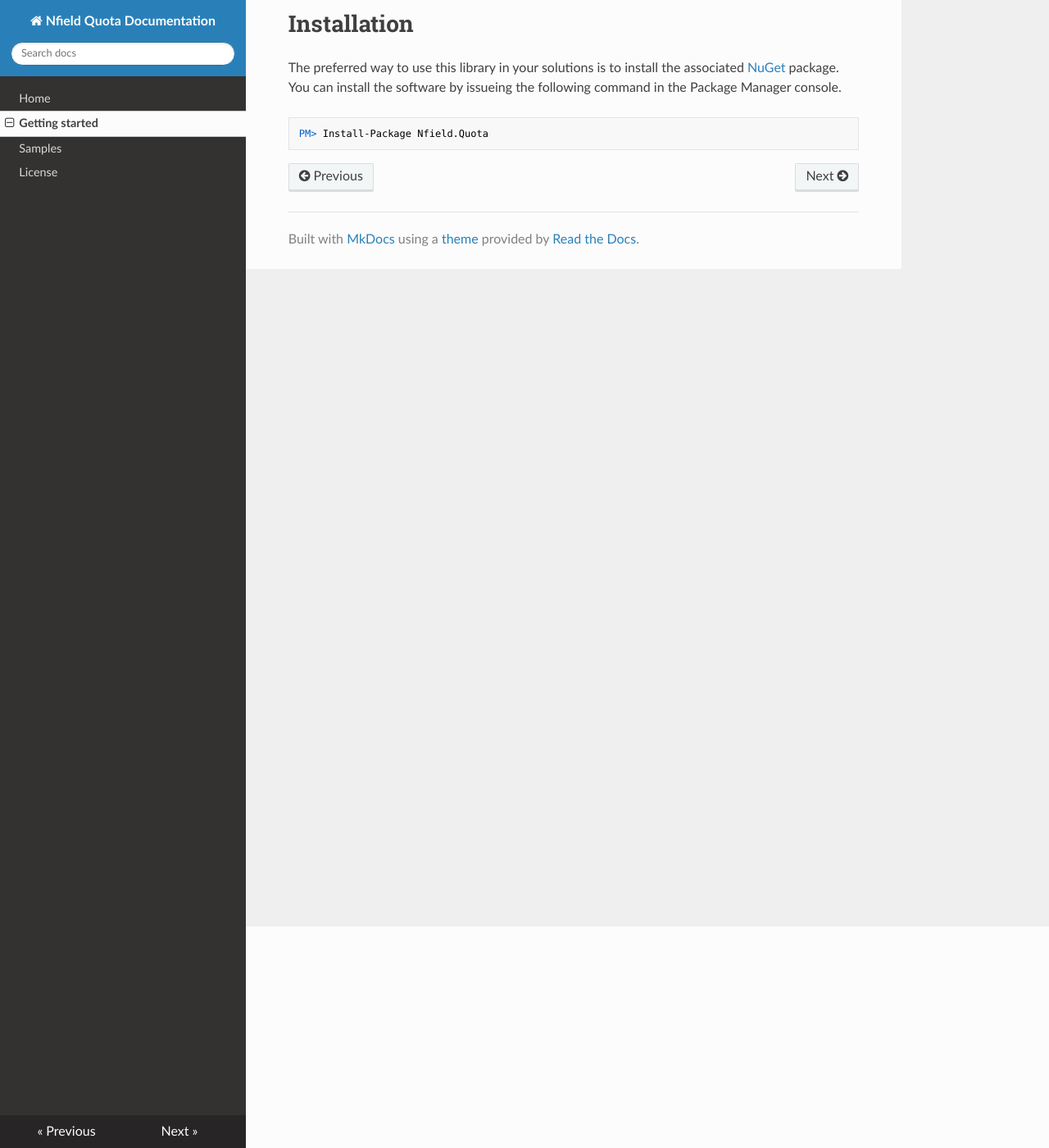
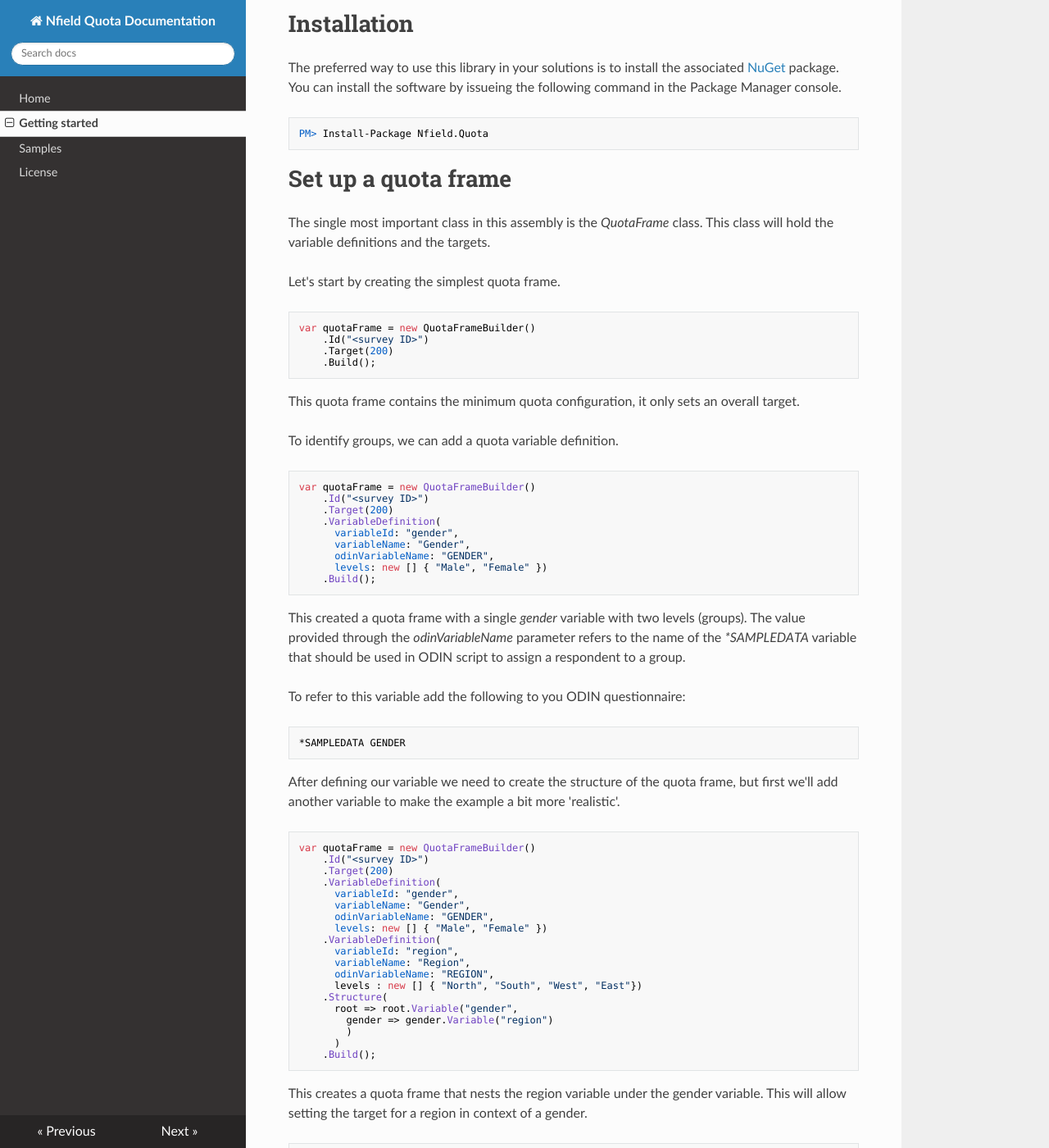
Before and after one commit to NIPOSoftwareBV/Nfield.Quota, an MkDocs documentation site: the page built from docs/getting_started.md, in a window 1280 px wide and 1400 px high, scrolled down 270 px. Shown: the whole window at 82% size. Built offline with MkDocs 1.6.1, drawn with Linux system fonts in a browser that asks for light colours; nearby versions of some CDN libraries; old or Windows-style settings are respelled for this version of MkDocs; some of the changed text lies outside the part shown.

Commit message:
More elaborate getting started

````diff
--- a/docs/getting_started.md
+++ b/docs/getting_started.md
@@ -1,15 +1,102 @@
-#Prerequisites
+# Prerequisites
 In order to use this library you will need the following:
 
 - .Net Framework 4.0 or later
 - An account for [Nfield] with access to the API
 
-#Installation
+# Installation
 The preferred way to use this library in your solutions is to install the associated [NuGet] package. You can install
 the software by issueing the following command in the Package Manager console.
 ```
 PM> Install-Package Nfield.Quota
 ```
 
+# Set up a quota frame
+The single most important class in this assembly is the _QuotaFrame_ class. This class will hold the variable
+definitions and the targets.
+
+Let's start by creating the simplest quota frame.
+
+```
+var quotaFrame = new QuotaFrameBuilder()
+    .Id("<survey ID>")
+    .Target(200)
+    .Build();
+```
+
+This quota frame contains the minimum quota configuration, it only sets an overall target.
+
+To identify groups, we can add a quota variable definition.
+
+```
+var quotaFrame = new QuotaFrameBuilder()
+    .Id("<survey ID>")
+    .Target(200)
+    .VariableDefinition(
+      variableId: "gender",
+      variableName: "Gender",
+      odinVariableName: "GENDER",
+      levels: new [] { "Male", "Female" })
+    .Build();
+```
+
+This created a quota frame with a single _gender_ variable with two levels (groups). The value provided through the
+_odinVariableName_ parameter refers to the name of the _*SAMPLEDATA_ variable that should be used in ODIN script
+to assign a respondent to a group.
+
+To refer to this variable add the following to you ODIN questionnaire:
+
+```ODIN
+*SAMPLEDATA GENDER
+```
+
+After defining our variable we need to create the structure of the quota frame, but first we'll add another variable to make the example a bit more 'realistic'.
+
+```
+var quotaFrame = new QuotaFrameBuilder()
+    .Id("<survey ID>")
+    .Target(200)
+    .VariableDefinition(
+      variableId: "gender",
+      variableName: "Gender",
+      odinVariableName: "GENDER",
+      levels: new [] { "Male", "Female" })
+    .VariableDefinition(
+      variableId: "region",
+      variableName: "Region",
+      odinVariableName: "REGION",
+      levels : new [] { "North", "South", "West", "East"})
+    .Structure(
+      root => root.Variable("gender",
+        gender => gender.Variable("region")
+        )
+      )
+    .Build();
+```
+This creates a quota frame that nests the region variable under the gender variable. This will allow setting the target
+for a region in context of a gender.
+
+```
+quotaFrame["Gender", "Male"].Target = 100;
+quotaFrame["Gender", "Male"]["Region", "North"].Target = 25;
+quotaFrame["Gender", "Male"]["Region", "South"].Target = 25;
+quotaFrame["Gender", "Male"]["Region", "West"].Target = 25;
+quotaFrame["Gender", "Male"]["Region", "East"].Target = 25;
+// etc.
+```
+Using indexers you can easily setup targets for the nested variables that were setup in the _Structure_ call in the
+previous code sample. If you index on a variable that is not available at that depth in the quota tree an
+[InvalidOperationException] will be thrown.
+
+As demonstrated above it is possible to set target on higher level variables. Keep in mind that in Nfield this target
+is a minimum, only the overall target is a maximum value.
+
+# Next steps
+
+Now that you have been introduced to the basics of setting up quota, refer to the [samples] for more
+complex quota frames.
+
 [Nfield]: http://www.nfieldmr.com
 [NuGet]: http://nuget.org
+[samples]: samples.md
+[InvalidOperationException]: https://msdn.microsoft.com/en-us/library/system.invalidoperationexception(v=vs.110).aspx
````
